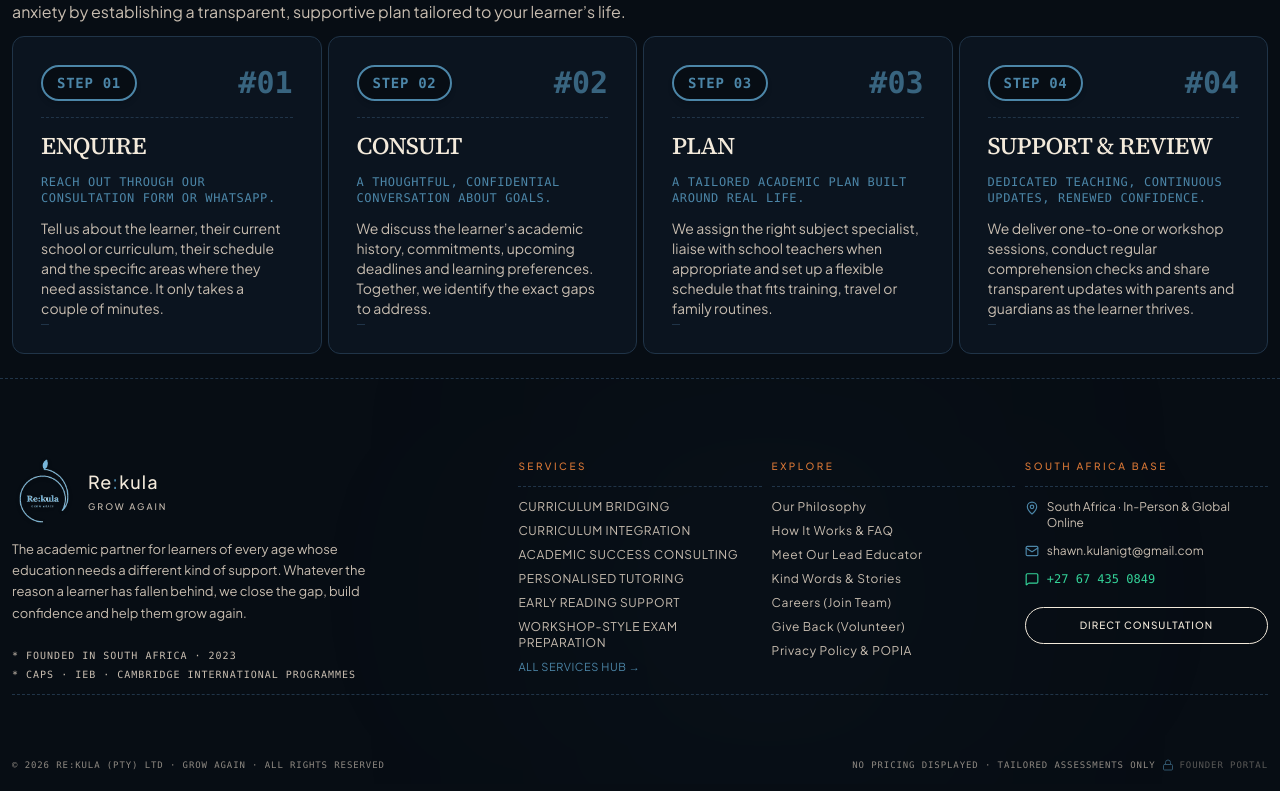
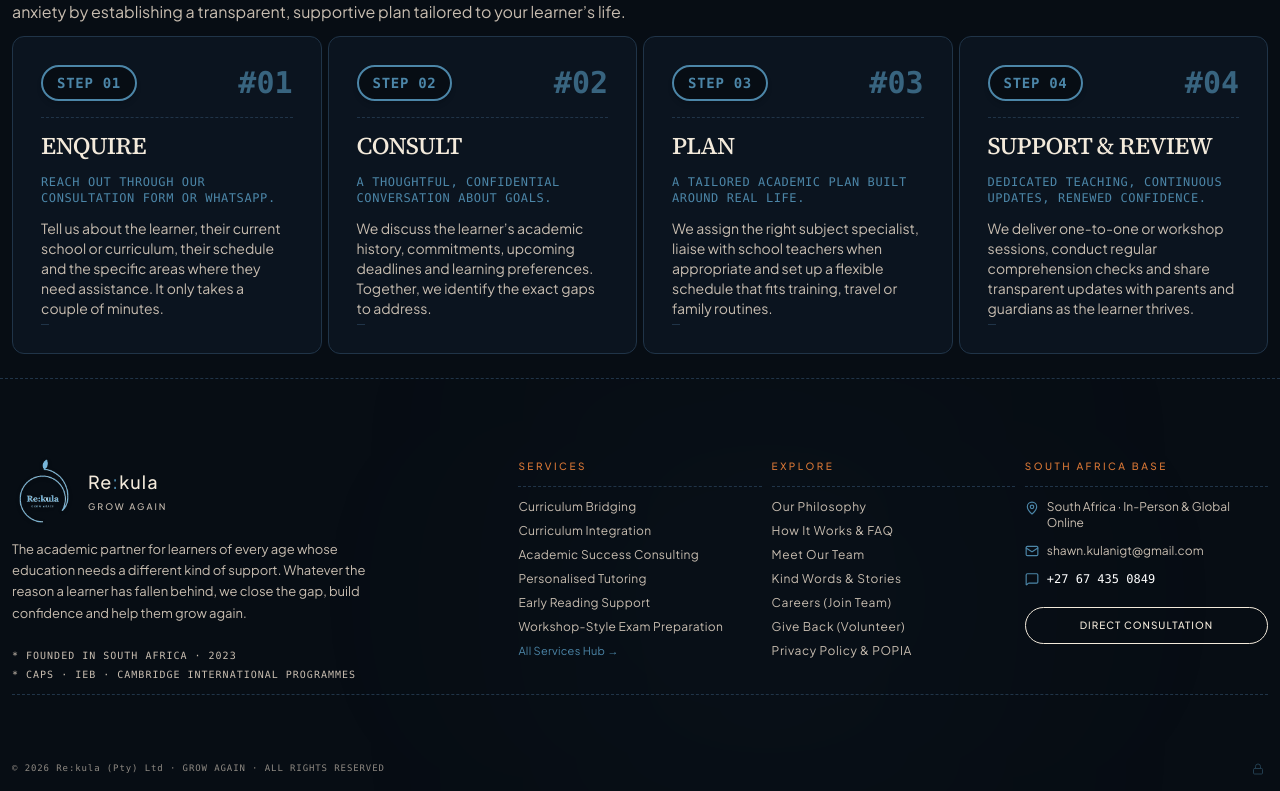
Before and after one commit to PetersonMambondimumwe/Rekula-Website, a React (Vite) app: page / in a window 1280 px wide. Shown: the part 904-1695 px from the top of the page. Built offline with nearby package versions, Linux system fonts and the light colour scheme.

Commit message:
style: update footer contact styling, case formatting, and navigation links

```diff
--- a/src/components/Footer.tsx
+++ b/src/components/Footer.tsx
@@ -64,7 +64,7 @@ export const Footer: React.FC = () => {
                 <li key={service.id}>
                   <button
                     onClick={() => navigateToService(service.slug)}
-                    className="hover:text-white transition-colors text-left uppercase tracking-wider"
+                    className="hover:text-white transition-colors text-left tracking-wide"
                   >
                     {service.title}
                   </button>
@@ -73,7 +73,7 @@ export const Footer: React.FC = () => {
               <li>
                 <button
                   onClick={() => handleNav('services')}
-                  className="text-softblue hover:underline text-[11px] uppercase tracking-wider flex items-center gap-1 mt-2"
+                  className="text-softblue hover:underline text-[11px] tracking-wide flex items-center gap-1 mt-2"
                 >
                   All Services Hub &rarr;
                 </button>
@@ -100,7 +100,7 @@ export const Footer: React.FC = () => {
               </li>
               <li>
                 <button onClick={() => handleNav('founder')} className="hover:text-white transition-colors">
-                  Meet Our Lead Educator
+                  Meet Our Team
                 </button>
               </li>
               <li>
@@ -144,12 +144,12 @@ export const Footer: React.FC = () => {
                 </a>
               </li>
               <li className="flex items-center gap-2">
-                <MessageSquare className="w-3.5 h-3.5 text-emerald-400 shrink-0" />
+                <MessageSquare className="w-3.5 h-3.5 text-softblue shrink-0" />
                 <a
                   href="https://wa.me/27674350849"
                   target="_blank"
                   rel="noopener noreferrer"
-                  className="text-emerald-400 hover:underline font-mono"
+                  className="text-white hover:underline font-mono"
                 >
                   +27 67 435 0849
                 </a>
@@ -171,19 +171,20 @@ export const Footer: React.FC = () => {
         {/* Bottom Bar: System legal & studio credit */}
         <div className="flex flex-col sm:flex-row items-center justify-between gap-4 text-[9px] font-mono uppercase tracking-widest text-cream-muted/70">
           <div>
-            &copy; {new Date().getFullYear()} Re:kula (Pty) Ltd · GROW AGAIN · ALL RIGHTS RESERVED
+            <span className="normal-case">&copy; {new Date().getFullYear()} Re:kula (Pty) Ltd</span> · GROW AGAIN · ALL RIGHTS RESERVED
           </div>
 
           <div className="flex items-center gap-6">
-            <span>NO PRICING DISPLAYED · TAILORED ASSESSMENTS ONLY</span>
+
 
             <button
               onClick={() => handleNav('admin')}
-              className="hover:text-white transition-colors flex items-center gap-1.5 opacity-60 hover:opacity-100"
-              title="Founder CMS Studio"
+              className="hover:text-white transition-colors flex items-center p-1 opacity-40 hover:opacity-100"
+              title="Portal"
+              aria-label="Portal"
             >
               <Lock className="w-3 h-3 text-softblue" />
-              <span>FOUNDER PORTAL</span>
+
             </button>
           </div>
         </div>
```
